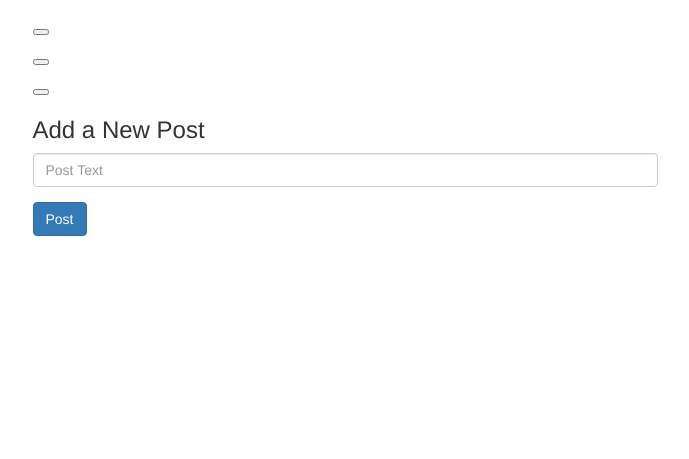
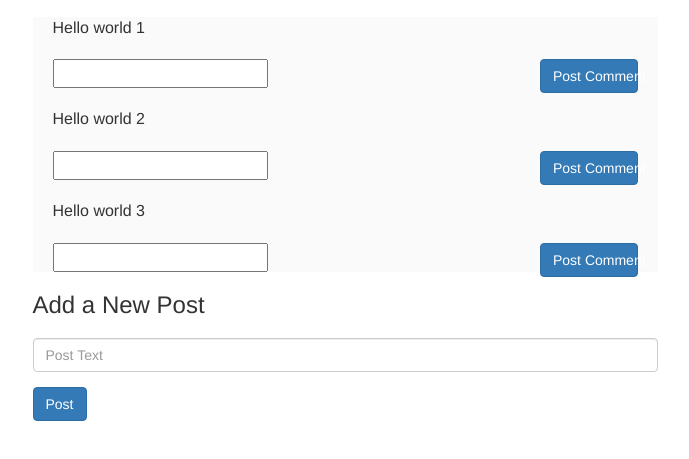
Before and after one commit to mbreslow56/lookbook, a plain HTML site: page spacebook-handlebars/index.html in a window 1280 px wide. Shown: the part 103-562 px from the top of the page, without its empty margins (295-984 px from the left). Drawn offline with nearby package versions, Linux system fonts and the light colour scheme.

Commit message:
posts work but trying to figur eout comments

```diff
--- a/spacebook-handlebars/index.html
+++ b/spacebook-handlebars/index.html
@@ -16,9 +16,10 @@
       </div>
 
       <script id="posts-template" type="text/x-handlebars-template">
-        <div class="post"> {{ postsText }}
+        <div class="post"> {{ postText }}
           <div class="comments">
-            <div class="comment"><p>{{ commentText }}</p><button></button></div>
+            <div class="comments-list"><p>{{ comment }}</p></div>
+            <input type="text" name="comment-text"><button class="btn btn-primary add-comment col-xs-2 pull-right">Post Comment</button>
           </div>
         </div>
       </script>
--- a/spacebook-handlebars/script.js
+++ b/spacebook-handlebars/script.js
@@ -43,7 +43,7 @@ var SpacebookApp = function () {
 
       var source = $('#posts-template').html();
       var template = Handlebars.compile(source);
-      var newHTML = template({ postText: post });
+      var newHTML = template({ postText: post.text });
       $('.posts').append(newHTML);
     }
   }
@@ -66,11 +66,15 @@ var SpacebookApp = function () {
         var comment = post.comments[j];
 
         // append the comment to the post we wanted to comment on
-        $post.find('.comments-list').append(
+      var sourcetwo = $('.posts-template').html();
+      var templatetwo = Handlebars.compile(sourcetwo);
+      var oldHTML = templatetwo({ comment: comment.text });
+      $('.comments-list').append(oldHTML);
+       /* $post.find('.comments-list').append(
           '<div class="comment">' + comment.text +
           '<button class="btn btn-danger remove-comment">Remove Comment</button>' +
           '</div>'
-        );
+        );*/
       };
     };
   };
--- a/spacebook-handlebars/style.css
+++ b/spacebook-handlebars/style.css
@@ -1,7 +1,20 @@
-.comments-container {
-  display: none;
+.posts {
+  background-color: #fafafa;
 }
 
-.show {
-  display: block;
+.post {
+  margin: 20px;
+  font-size: 16px;
 }
+
+.comment {
+  margin: 20px;
+}
+
+.comments-list {
+  font-size: 12px;
+}
+
+input, .add-comment {
+  margin-top:20px;
+}
```
